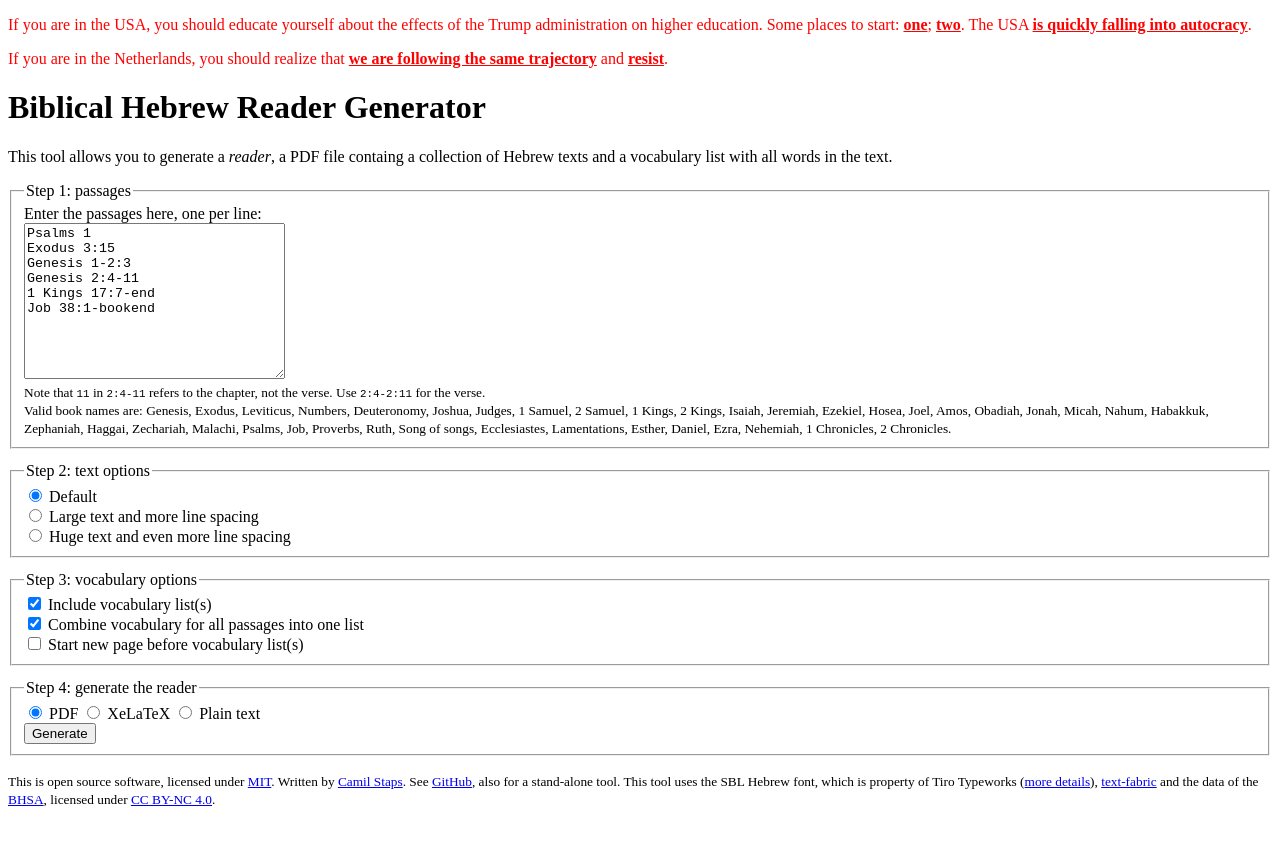
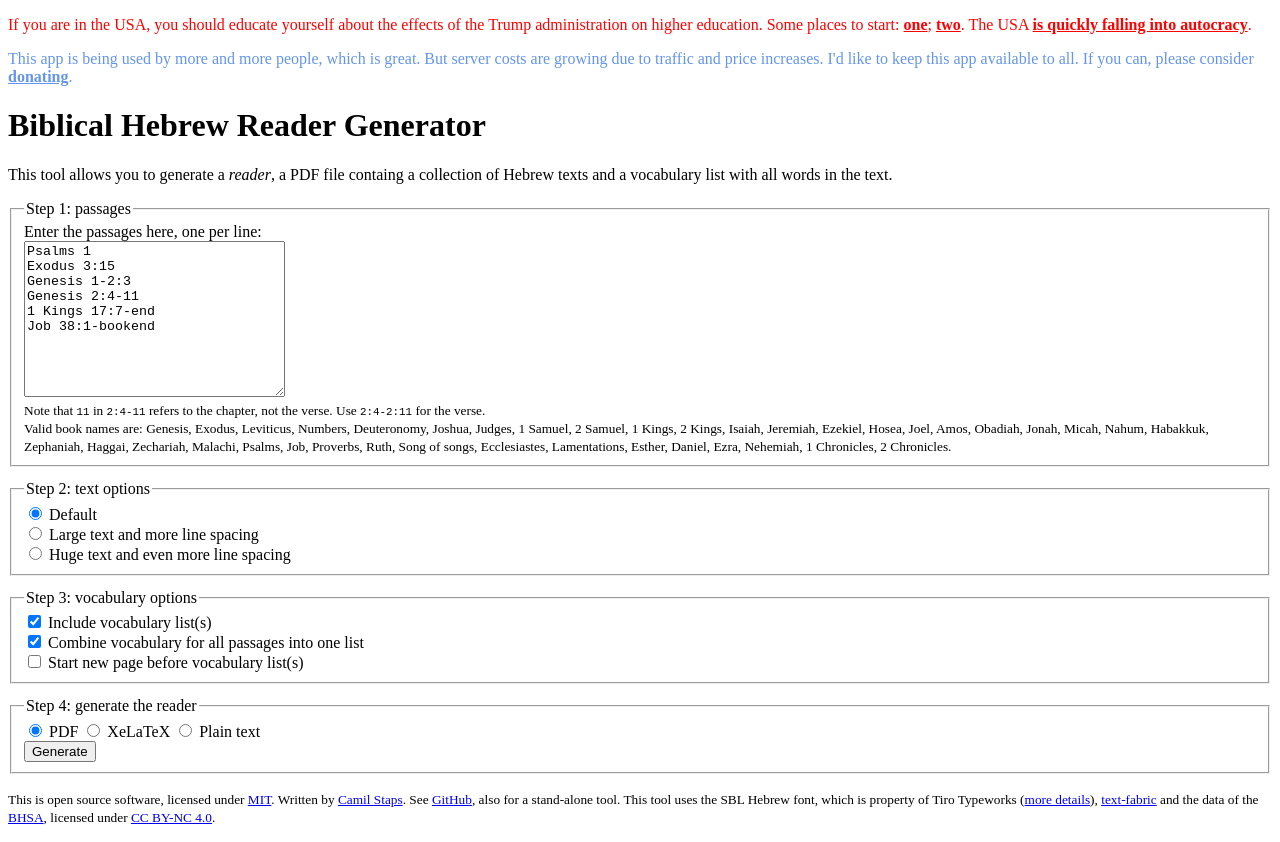
Before and after one commit to HebrewTools/Reader, a plain HTML site: page index.html in a window 1280 px wide. Drawn offline with Linux system fonts and the light colour scheme.

Commit message:
Add donation link

```diff
--- a/index.html
+++ b/index.html
@@ -10,7 +10,10 @@
 		.warning {
 			color: red;
 		}
-		.warning a {
+		.donate {
+			color: cornflowerblue;
+		}
+		.warning a, .donate a {
 			color: inherit;
 			font-weight: bold;
 		}
@@ -31,8 +34,12 @@
 		<a href="https://www.theguardian.com/commentisfree/2025/mar/17/trump-us-path-educational-authoritarianism" target="_blank">two</a>.
 		The USA <a href="https://theconversation.com/us-swing-toward-autocracy-doesnt-have-to-be-permanent-but-swinging-back-to-democracy-requires-vigilance-stamina-and-elections-250383" target="_blank">is quickly falling into autocracy</a>.
 	</p>
-	<p class="warning">
-		If you are in the Netherlands, you should realize that <a href="https://nos.nl/artikel/2563924-raad-van-state-democratie-in-nederland-staat-onder-druk" target="_blank">we are following the same trajectory</a> and <a href="https://destraatop.nu/" target="_blank">resist</a>.
+	<p class="donate">
+		This app is being used by more and more people, which is great.
+		But server costs are growing due to traffic and price increases.
+		I'd like to keep this app available to all.
+		If you can, please consider
+		<a href="https://whydonate.com/donate/hebrewtools-donations" target="_blank">donating</a>.
 	</p>
 	<h1>Biblical Hebrew Reader Generator</h1>
 	<p>
```
